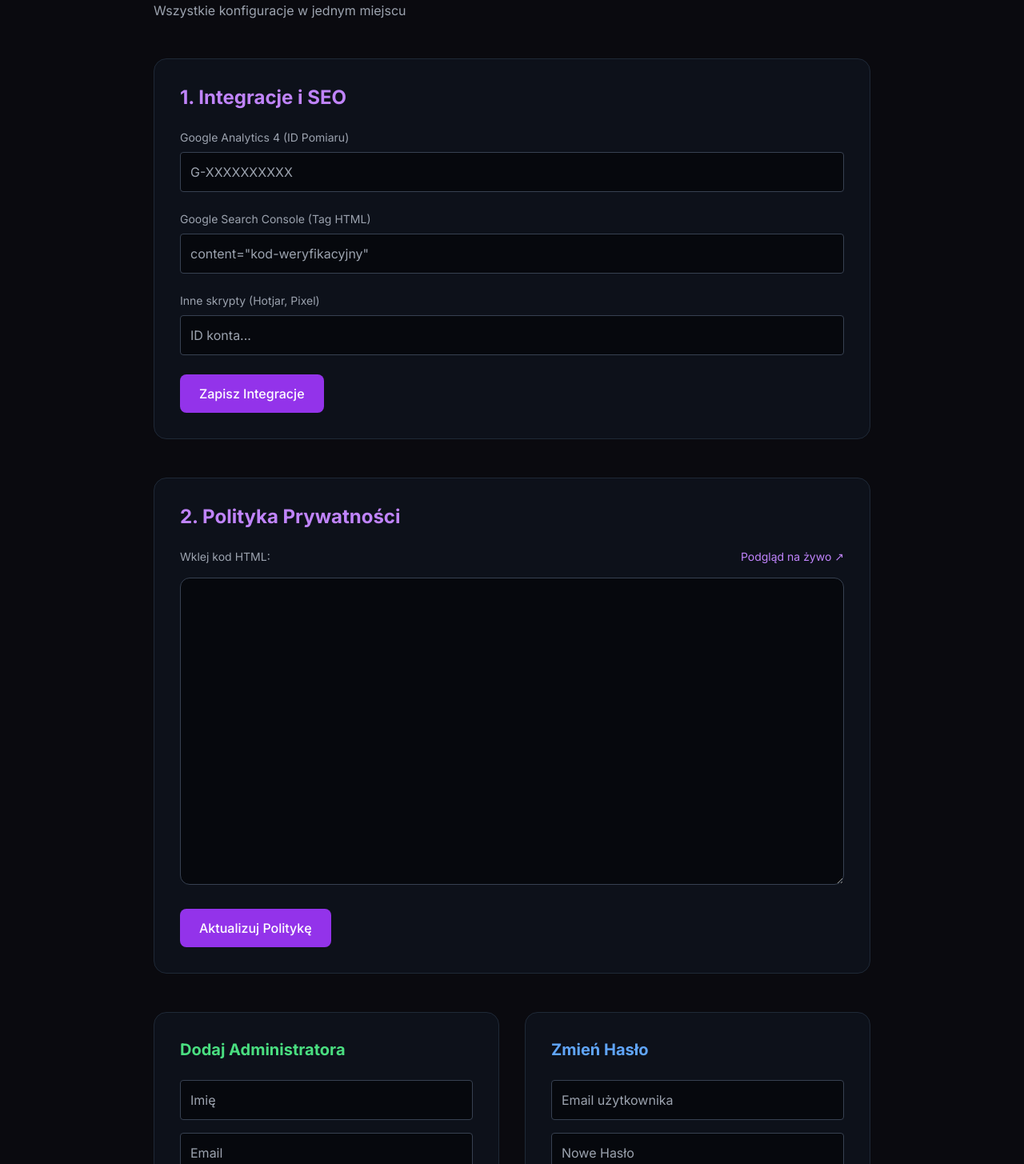
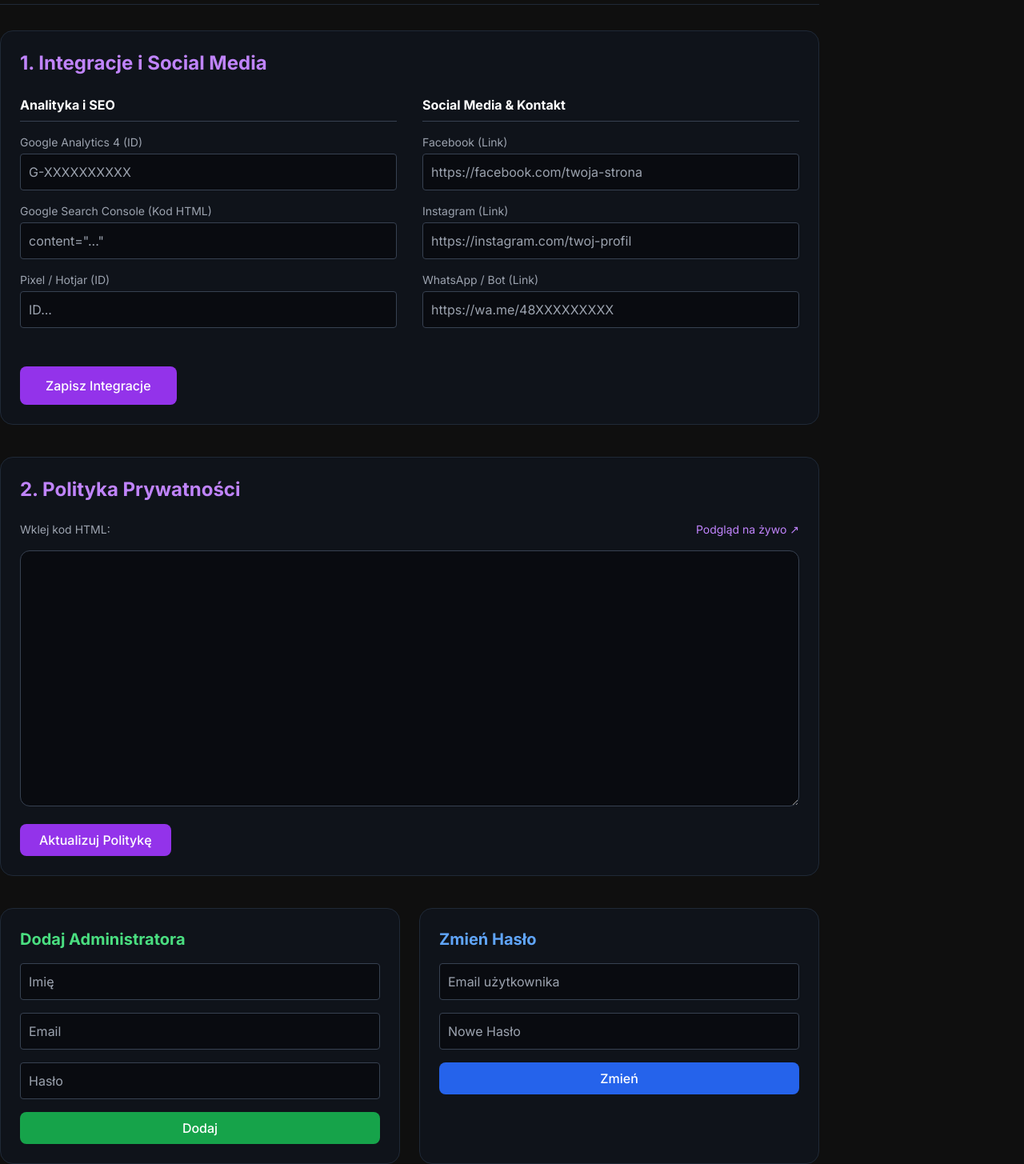
Before and after one commit to Ordoflow44/ordoflow, a Next.js app: page /admin/settings in a window 1280 px wide. Shown: the part 75-1530 px from the top of the page at 80% size. Built offline with nearby package versions, Linux system fonts and the light colour scheme; no server answers; the database is empty.

Commit message:
Refactor SettingsPage layout and forms
Updated the layout and styling of the Settings page, including adjustments to sections for integrations, privacy policy, and user management forms.

```diff
--- a/src/app/admin/settings/page.tsx
+++ b/src/app/admin/settings/page.tsx
@@ -4,50 +4,47 @@ import Link from 'next/link';
 
 export default function SettingsPage() {
   return (
-    <div className="min-h-screen bg-[#0A0A0F] text-white p-8">
-      <div className="max-w-4xl mx-auto">
+    // ZMIANA: Usunąłem "min-h-screen" i tło, teraz dopasuje się do layoutu panelu
+    <div className="text-white max-w-5xl">
 
       {/* Nagłówek */}
-        <div className="flex justify-between items-center mb-12">
+      <div className="flex justify-between items-end mb-8 border-b border-gray-800 pb-4">
         <div>
           <h1 className="text-3xl font-bold">Ustawienia</h1>
-            <p className="text-gray-400 mt-2">Wszystkie konfiguracje w jednym miejscu</p>
+          <p className="text-gray-400 mt-1">Integracje, Social Media i Bezpieczeństwo</p>
         </div>
-          <Link href="/admin/dashboard" className="text-purple-400 hover:text-purple-300 transition-colors">
-            ← Wróć do Dashboardu
-          </Link>
       </div>
 
-        {/* Kontener pionowy (Vertical Stack) */}
-        <div className="space-y-12 pb-20">
+      {/* Kontener pionowy (Wszystko w jednej kolumnie) */}
+      <div className="space-y-10 pb-20">
 
-          {/* SEKCJA 1: Integracje */}
-          <section id="integrations" className="bg-gray-900/50 border border-gray-800 p-8 rounded-2xl">
+        {/* SEKCJA 1: Integracje i Social Media */}
+        <section className="bg-gray-900/50 border border-gray-800 p-6 rounded-2xl">
           <h2 className="text-2xl font-bold mb-6 text-purple-400 flex items-center gap-2">
-              1. Integracje i SEO
+             1. Integracje i Social Media
           </h2>
           <IntegrationsForm />
         </section>
 
         {/* SEKCJA 2: Polityka Prywatności */}
-          <section id="privacy" className="bg-gray-900/50 border border-gray-800 p-8 rounded-2xl">
+        <section className="bg-gray-900/50 border border-gray-800 p-6 rounded-2xl">
           <h2 className="text-2xl font-bold mb-6 text-purple-400 flex items-center gap-2">
              2. Polityka Prywatności
           </h2>
           <PrivacyEditor />
         </section>
 
-          {/* SEKCJA 3: Bezpieczeństwo i Dostęp (Grid dla mniejszych kart) */}
-          <div className="grid md:grid-cols-2 gap-8">
-            <section id="users" className="bg-gray-900/50 border border-gray-800 p-8 rounded-2xl">
-              <h2 className="text-xl font-bold mb-6 text-green-400">
+        {/* SEKCJA 3: Bezpieczeństwo (Dwa kafelki obok siebie) */}
+        <div className="grid md:grid-cols-2 gap-6">
+          <section className="bg-gray-900/50 border border-gray-800 p-6 rounded-2xl">
+            <h2 className="text-xl font-bold mb-4 text-green-400">
               Dodaj Administratora
             </h2>
             <AddUserForm />
           </section>
 
-            <section id="password" className="bg-gray-900/50 border border-gray-800 p-8 rounded-2xl">
-              <h2 className="text-xl font-bold mb-6 text-blue-400">
+          <section className="bg-gray-900/50 border border-gray-800 p-6 rounded-2xl">
+            <h2 className="text-xl font-bold mb-4 text-blue-400">
               Zmień Hasło
             </h2>
             <ChangePasswordForm />
@@ -56,36 +53,57 @@ export default function SettingsPage() {
 
       </div>
     </div>
+  );
+}
+
+// --- FORMULARZ 1: INTEGRACJE + SOCIAL MEDIA ---
+function IntegrationsForm() {
+    return (
+        <div className="grid md:grid-cols-2 gap-8">
+            {/* Lewa kolumna: Analityka */}
+            <div className="space-y-4">
+                <h3 className="font-bold text-white mb-4 border-b border-gray-700 pb-2">Analityka i SEO</h3>
+                <div>
+                    <label className="block text-sm text-gray-400 mb-1">Google Analytics 4 (ID)</label>
+                    <input type="text" placeholder="G-XXXXXXXXXX" className="w-full bg-black/40 border border-gray-700 rounded p-2.5 text-white focus:border-purple-500 outline-none" />
+                </div>
+                <div>
+                    <label className="block text-sm text-gray-400 mb-1">Google Search Console (Kod HTML)</label>
+                    <input type="text" placeholder='content="..."' className="w-full bg-black/40 border border-gray-700 rounded p-2.5 text-white focus:border-purple-500 outline-none" />
+                </div>
+                <div>
+                    <label className="block text-sm text-gray-400 mb-1">Pixel / Hotjar (ID)</label>
+                    <input type="text" placeholder="ID..." className="w-full bg-black/40 border border-gray-700 rounded p-2.5 text-white focus:border-purple-500 outline-none" />
+                </div>
+            </div>
+
+            {/* Prawa kolumna: Social Media (NOWE) */}
+            <div className="space-y-4">
+                <h3 className="font-bold text-white mb-4 border-b border-gray-700 pb-2">Social Media & Kontakt</h3>
+                <div>
+                    <label className="block text-sm text-gray-400 mb-1">Facebook (Link)</label>
+                    <input type="text" placeholder="https://facebook.com/twoja-strona" className="w-full bg-black/40 border border-gray-700 rounded p-2.5 text-white focus:border-blue-500 outline-none" />
+                </div>
+                <div>
+                    <label className="block text-sm text-gray-400 mb-1">Instagram (Link)</label>
+                    <input type="text" placeholder="https://instagram.com/twoj-profil" className="w-full bg-black/40 border border-gray-700 rounded p-2.5 text-white focus:border-pink-500 outline-none" />
+                </div>
+                <div>
+                    <label className="block text-sm text-gray-400 mb-1">WhatsApp / Bot (Link)</label>
+                    <input type="text" placeholder="https://wa.me/48XXXXXXXXX" className="w-full bg-black/40 border border-gray-700 rounded p-2.5 text-white focus:border-green-500 outline-none" />
+                </div>
+            </div>
+
+            <div className="md:col-span-2 mt-4">
+                <button className="bg-purple-600 hover:bg-purple-700 text-white px-8 py-3 rounded-lg transition-colors font-medium">
+                    Zapisz Integracje
+                </button>
+            </div>
         </div>
     );
 }
 
-// --- KOMPONENTY (Formularze) ---
-
-function IntegrationsForm() {
-    return (
-        <div className="space-y-6">
-            <div className="grid gap-6">
-                <div>
-                    <label className="block text-sm text-gray-400 mb-2">Google Analytics 4 (ID Pomiaru)</label>
-                    <input type="text" placeholder="G-XXXXXXXXXX" className="w-full bg-black/50 border border-gray-700 rounded p-3 text-white focus:border-purple-500 outline-none" />
-                </div>
-                <div>
-                    <label className="block text-sm text-gray-400 mb-2">Google Search Console (Tag HTML)</label>
-                    <input type="text" placeholder='content="kod-weryfikacyjny"' className="w-full bg-black/50 border border-gray-700 rounded p-3 text-white focus:border-purple-500 outline-none" />
-                </div>
-                <div>
-                    <label className="block text-sm text-gray-400 mb-2">Inne skrypty (Hotjar, Pixel)</label>
-                    <input type="text" placeholder="ID konta..." className="w-full bg-black/50 border border-gray-700 rounded p-3 text-white focus:border-purple-500 outline-none" />
-                </div>
-            </div>
-            <button className="bg-purple-600 hover:bg-purple-700 text-white px-6 py-3 rounded-lg transition-colors font-medium">
-                Zapisz Integracje
-            </button>
-        </div>
-    );
-}
-
+// --- FORMULARZ 2: POLITYKA ---
 function PrivacyEditor() {
   const [content, setContent] = useState('');
   const [loading, setLoading] = useState(true);
@@ -114,17 +132,18 @@ function PrivacyEditor() {
           <a href="/polityka-prywatnosci" target="_blank" className="text-purple-400 text-sm hover:underline">Podgląd na żywo ↗</a>
       </div>
       <textarea
-        className="w-full h-96 p-4 border border-gray-700 rounded-xl bg-black/50 font-mono text-sm text-gray-300 focus:ring-2 focus:ring-purple-500 outline-none"
+        className="w-full h-80 p-4 border border-gray-700 rounded-xl bg-black/40 font-mono text-sm text-gray-300 focus:ring-2 focus:ring-purple-500 outline-none"
         value={content}
         onChange={(e) => setContent(e.target.value)}
       />
-      <button onClick={handleSave} className="mt-6 bg-purple-600 hover:bg-purple-700 text-white px-6 py-3 rounded-lg transition-colors font-medium">
+      <button onClick={handleSave} className="mt-4 bg-purple-600 hover:bg-purple-700 text-white px-6 py-2 rounded-lg transition-colors font-medium">
         Aktualizuj Politykę
       </button>
     </div>
   );
 }
 
+// --- FORMULARZ 3: DODAWANIE USERA ---
 function AddUserForm() {
   const [formData, setFormData] = useState({ name: '', email: '', password: '' });
 
@@ -144,17 +163,18 @@ function AddUserForm() {
 
   return (
     <form onSubmit={handleSubmit} className="space-y-4">
-      <input type="text" placeholder="Imię" required className="w-full bg-black/50 border border-gray-700 rounded p-3 text-white focus:border-green-500 outline-none"
+      <input type="text" placeholder="Imię" required className="w-full bg-black/40 border border-gray-700 rounded p-2.5 text-white focus:border-green-500 outline-none"
         value={formData.name} onChange={e => setFormData({...formData, name: e.target.value})} />
-      <input type="email" placeholder="Email" required className="w-full bg-black/50 border border-gray-700 rounded p-3 text-white focus:border-green-500 outline-none"
+      <input type="email" placeholder="Email" required className="w-full bg-black/40 border border-gray-700 rounded p-2.5 text-white focus:border-green-500 outline-none"
         value={formData.email} onChange={e => setFormData({...formData, email: e.target.value})} />
-      <input type="password" placeholder="Hasło" required className="w-full bg-black/50 border border-gray-700 rounded p-3 text-white focus:border-green-500 outline-none"
+      <input type="password" placeholder="Hasło" required className="w-full bg-black/40 border border-gray-700 rounded p-2.5 text-white focus:border-green-500 outline-none"
         value={formData.password} onChange={e => setFormData({...formData, password: e.target.value})} />
-      <button type="submit" className="w-full bg-green-600 hover:bg-green-700 text-white px-4 py-3 rounded-lg font-medium transition-colors">Dodaj</button>
+      <button type="submit" className="w-full bg-green-600 hover:bg-green-700 text-white px-4 py-2 rounded-lg font-medium transition-colors">Dodaj</button>
     </form>
   );
 }
 
+// --- FORMULARZ 4: ZMIANA HASŁA ---
 function ChangePasswordForm() {
   const [data, setData] = useState({ email: '', newPassword: '' });
 
@@ -174,11 +194,11 @@ function ChangePasswordForm() {
 
   return (
     <form onSubmit={handleSubmit} className="space-y-4">
-      <input type="email" placeholder="Email użytkownika" required className="w-full bg-black/50 border border-gray-700 rounded p-3 text-white focus:border-blue-500 outline-none"
+      <input type="email" placeholder="Email użytkownika" required className="w-full bg-black/40 border border-gray-700 rounded p-2.5 text-white focus:border-blue-500 outline-none"
         value={data.email} onChange={e => setData({...data, email: e.target.value})} />
-      <input type="password" placeholder="Nowe Hasło" required className="w-full bg-black/50 border border-gray-700 rounded p-3 text-white focus:border-blue-500 outline-none"
+      <input type="password" placeholder="Nowe Hasło" required className="w-full bg-black/40 border border-gray-700 rounded p-2.5 text-white focus:border-blue-500 outline-none"
         value={data.newPassword} onChange={e => setData({...data, newPassword: e.target.value})} />
-      <button type="submit" className="w-full bg-blue-600 hover:bg-blue-700 text-white px-4 py-3 rounded-lg font-medium transition-colors">Zmień</button>
+      <button type="submit" className="w-full bg-blue-600 hover:bg-blue-700 text-white px-4 py-2 rounded-lg font-medium transition-colors">Zmień</button>
     </form>
   );
 }
```
Lines whose indentation alone changed are shown as unchanged.
